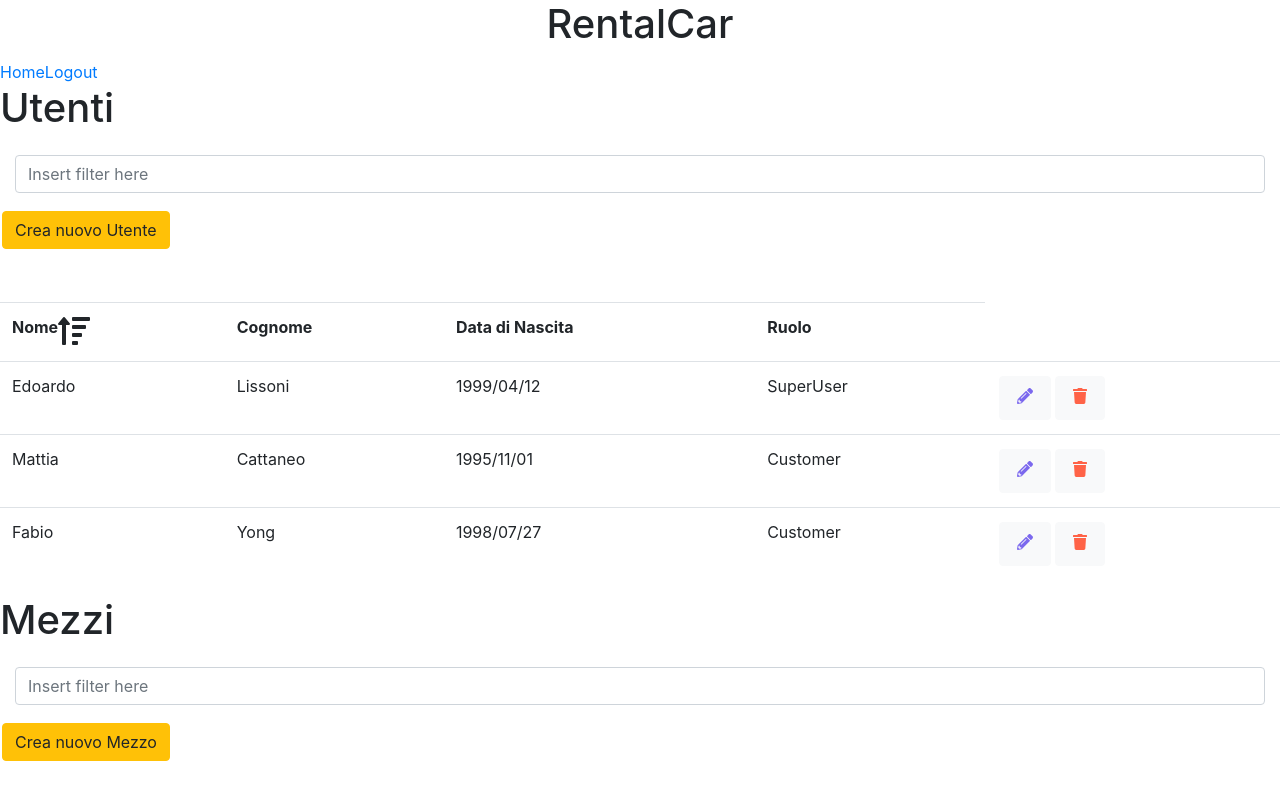
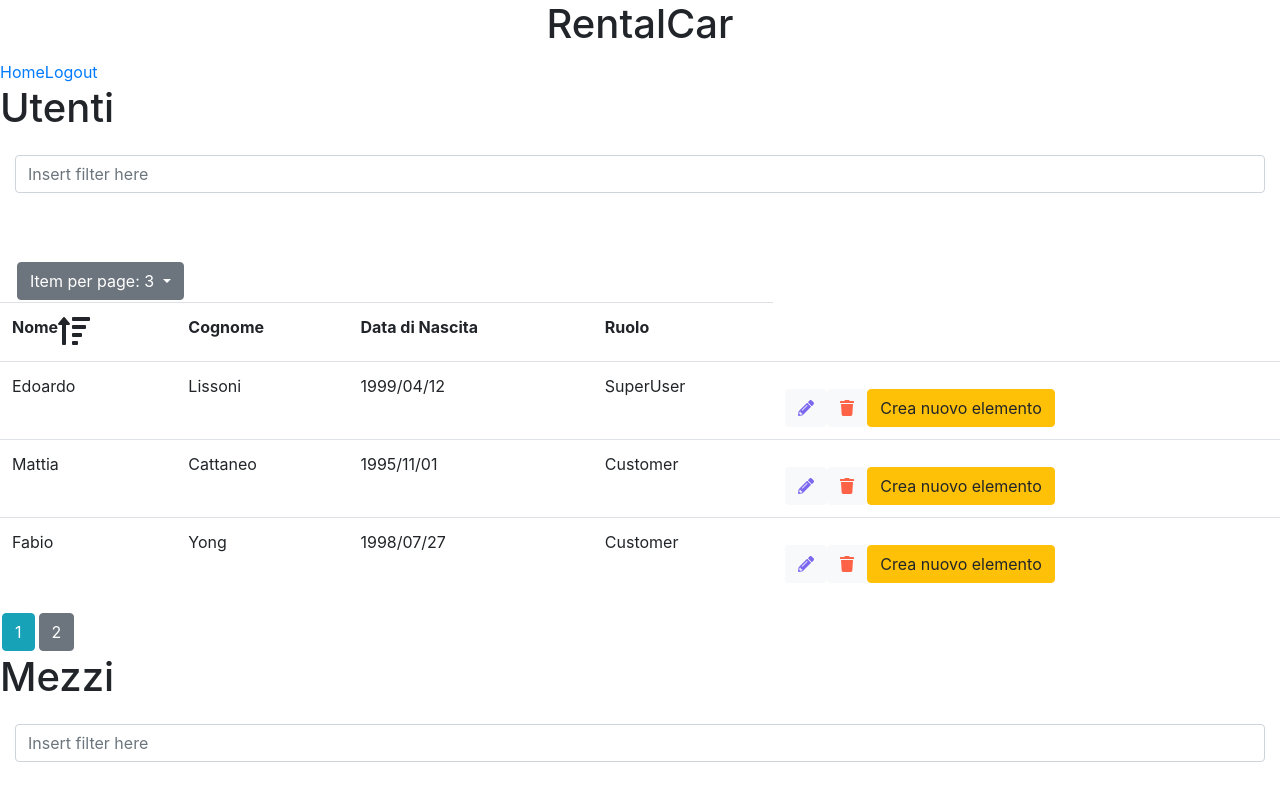
Before and after one commit to EdoLisso99/RentalCar-Frontend, an Angular app: page /home in a window 1280 px wide. Shown: the top 800 px of the page. Built offline with nearby package versions, Linux system fonts and the light colour scheme.

Commit message:
Implementazione bottone dinamico (da verificare se il "crea nuovo elemento" va bene in quella posizione).
Cancellazione ed implementazione dinamica del metodo di selezione degli item per pagina.

```diff
--- a/src/app/components/button/button.component.css
+++ b/src/app/components/button/button.component.css
@@ -0,0 +1,3 @@
+.bottone{
+  margin-top: 15px;
+}
--- a/src/app/components/button/button.component.html
+++ b/src/app/components/button/button.component.html
@@ -1 +1,4 @@
-<p>button works!</p>
+<button class="btn {{buttonConfig.customCssClass}} bottone" [style]="buttonConfig">
+  {{buttonConfig.text}}
+  <i class="{{buttonConfig.icon}}"></i>
+</button>
--- a/src/app/components/button/button.component.ts
+++ b/src/app/components/button/button.component.ts
@@ -1,4 +1,5 @@
-import { Component, OnInit } from '@angular/core';
+import {Component, Input, OnInit} from '@angular/core';
+import {MyButtonConfig} from "../../config/MyButtonConfig";
 
 @Component({
   selector: 'app-button',
@@ -7,6 +8,9 @@ import { Component, OnInit } from '@angular/core';
 })
 export class ButtonComponent implements OnInit {
 
+  @Input() buttonConfig !: MyButtonConfig;
+
+
   constructor() { }
 
   ngOnInit(): void {
--- a/src/app/components/home/home.component.html
+++ b/src/app/components/home/home.component.html
@@ -2,19 +2,14 @@
 <h1>Utenti</h1>
 <app-table
   [tableConfig]="userConfig"
-
-  (updateElement)="updateUtente($event)"
-  (createElement)="createUtente()"
-  (deleteElement)="deleteUtente($event)"
+  (onClickEvent)="doActionOnElement($event)"
 ></app-table>
 
 <h1>Mezzi</h1>
 <app-table
   [tableConfig]="mezziConfig"
 
-  (updateElement)="updateMezzo($event)"
-  (createElement)="createMezzo()"
-  (deleteElement)="deleteMezzo($event)"
+
 ></app-table>
 
 <h1>Prenotazioni</h1>
--- a/src/app/components/home/home.component.ts
+++ b/src/app/components/home/home.component.ts
@@ -18,40 +18,8 @@ export class HomeComponent implements OnInit {
   mezziConfig = mezziTableConfig;
   prenotazioniConfig = prenotazioniTableConfig;
 
-  updateUtente(updateElement:any){
-    alert("Update " + updateElement.nome)
-  }
-
-  updateMezzo(updateElement:any){
-    alert("Update " + updateElement.nome)
-  }
-
-  updatePrenotazione(updateElement:any){
-    alert("Update " + updateElement.nome)
-  }
-
-  deleteUtente(deleteElement:any){
-    alert("Cancellazione " + deleteElement.nome)
-  }
-
-  deleteMezzo(deleteElement:any){
-    alert("Cancellazione " + deleteElement.nome)
-  }
-
-  deletePrenotazione(deleteElement:any){
-    alert("Cancellazione " + deleteElement.nome)
-  }
-
-  createUtente(){
-    alert("Creazione utente");
-  }
-
-  createMezzo(){
-    alert("Creazione utente");
-  }
-
-  createPrenotazione(){
-    alert("Creazione utente");
+  doActionOnElement(obj:any){
+    alert("Azione: " + obj.action + " -Value: " + obj.data);
   }
 
   constructor(private mockService : MockDataService) { }
--- a/src/app/components/table/table.component.html
+++ b/src/app/components/table/table.component.html
@@ -4,17 +4,23 @@
          (keyup.enter)="filterData(filter)"/>
 </div>
 
-<div *ngIf="containsValue(0)">
-  <button (click)="createCertainElement()" type="button" class="btn btn-warning">
-    Crea nuovo {{tableConfig.type}}
-  </button>
-</div>
-
-
 <div class="dropdown col-4">
   <button [hidden]="!isFilterApplied"
           (click)="resetFilters()"
           class="btn btn-danger" type="button" id="resetFilterBtn">Reset Filters</button>
+</div>
+
+
+<div class="col-4">
+  <button class="btn btn-secondary dropdown-toggle" type="button" (click)="dropdownHidden = !dropdownHidden">
+    Item per page: {{tableConfig.pagination.itemPerPage}}
+  </button>
+  <div class="" [hidden]="dropdownHidden">
+    <div class="text-black-50 align-content-center col-4" *ngFor="let option of tableConfig.pagination.itemPerPageOptions">
+      <button class="btn btn-light"
+              (click)="showItem(option)">{{option}}</button>
+    </div>
+  </div>
 </div>
 
 <table class="table">
@@ -42,22 +48,14 @@
     <td *ngFor="let dataNames of getKey(backupData)">
       {{getValuesFromParameter(data, dataNames)}}</td>
     <td>
-      <span *ngIf="containsValue(1)">
-        <button class="btn btn-light" style="color: mediumslateblue"
-                (click)="updateCertainElement(data)">
-          <i class="fas fa-pencil-alt btn-action"></i>
-        </button>
-      </span>
-      <span *ngIf="containsValue(2)">
-        <button class="btn btn-light" style="color: tomato"
-                (click)="deleteCertainElement(data)">
-          <i class="fas fa-trash btn-action"></i>
-        </button>
+      <span *ngFor="let action of tableConfig.actions">
+        <app-button [buttonConfig]="getBtnConfigFromAction(action)" (click)="sendOnClickEvent(data, action)"></app-button>
       </span>
     </td>
   </tr>
 </table>
 
-<button *ngFor="let page of tableConfig.pagination.itemPerPageOptions"
+<button *ngFor="let page of pageArrayOptions"
         (click)="pageSelected = page"
-        type="button" [ngClass]="page == pageSelected ? 'btn btn-info' : 'btn btn-secondary'">{{page + 1}}</button>
+        type="button" [ngClass]="page == pageSelected ? 'btn btn-info' : 'btn btn-secondary'">{{page + 1}}
+</button>
--- a/src/app/components/table/table.component.ts
+++ b/src/app/components/table/table.component.ts
@@ -1,10 +1,10 @@
-import {Component, Input, OnInit} from '@angular/core';
-import {MyTableConfig} from "../../config/MyTableConfig";
-import { Output, EventEmitter } from '@angular/core';
+import {Component, EventEmitter, Input, OnInit, Output} from '@angular/core';
+import {MyTableActionEnum, MyTableConfig} from "../../config/MyTableConfig";
 import {mockAuto, mockUser} from "../../util/MockData";
 import {MockDataService} from "../../services/mock-data.service";
 
 import * as _ from 'lodash-es';
+import {createBtn, deleteBtn, emptyBtn, MyButtonConfig, updateBtn} from "../../config/MyButtonConfig";
 
 @Component({
   selector: 'app-table',
@@ -14,29 +14,23 @@ import * as _ from 'lodash-es';
 export class TableComponent implements OnInit {
 
   @Input () tableConfig !: MyTableConfig ;
-  @Output() updateElement = new EventEmitter<any>();
-  @Output() deleteElement = new EventEmitter<any>();
-  @Output() createElement = new EventEmitter<any>();
+  @Output() onClickEvent = new EventEmitter<any>();
 
-  updateCertainElement(value: any){
-    this.updateElement.emit(value);
-  }
-  deleteCertainElement(value: any){
-    this.deleteElement.emit(value);
-  }
-
-  createCertainElement(){
-    this.createElement.emit();
+  sendOnClickEvent(data:any, action: MyTableActionEnum){
+    this.onClickEvent.emit({data: data, action:action});
   }
 
   isColumnSelected = false;
   filter = '';
   isFilterApplied = false;
   pageSelected = 0;
+  dropdownHidden = true;
+  updateBtnConfig = updateBtn;
+  deleteBtnConfig = deleteBtn;
+  pageArrayOptions : number[] = [];
 
   // mockData : any[] = this.tableConfig.type == 'Utente' ? mockUser : mockAuto ;
-  mockData : any[] = [];
-
+  mockData : any[] = mockUser;
   backupData = this.mockData;
 
   //Restituisce i nomi dei parametri di un array di oggetti
@@ -86,12 +80,8 @@ export class TableComponent implements OnInit {
   }
 
   changePages(){
-    if(this.mockData.length % this.tableConfig.pagination.itemPerPage !== 0 ){
-      this.tableConfig.pagination.itemPerPageOptions = [...Array(Math.round(this.mockData.length / this.tableConfig.pagination.itemPerPage) + 1).keys()];
-    }
-    else {
-      this.tableConfig.pagination.itemPerPageOptions = [...Array(this.mockData.length / this.tableConfig.pagination.itemPerPage).keys()];
-    }
+    this.pageArrayOptions = [...Array(Math.ceil(this.mockData.length / this.tableConfig.pagination.itemPerPage)).keys()];
+    this.pageSelected = 0;
   }
 
   constructor(private mockService : MockDataService) {
@@ -99,12 +89,6 @@ export class TableComponent implements OnInit {
 
   ngOnInit(): void {
     this.changePages();
-    if(this.tableConfig.type == 'Utente'){
-      this.getUtenti();
-    }
-    else {
-      this.getMezzi();
-    }
   }
 
   contains(array:any[], value:any) : boolean{
@@ -124,24 +108,26 @@ export class TableComponent implements OnInit {
     this.changePages();
   }
 
-  getUtenti(){
-    // this.mockService.getMockUsers().subscribe(user => this.mockData = user);
-    this.mockData = mockUser;
-    this.backupData = mockUser;
-
-    let x = '';
+  getBtnConfigFromAction(action: MyTableActionEnum) : MyButtonConfig {
+        switch (action){
+          case MyTableActionEnum.EDIT:
+            return updateBtn;
+            break;
+          case MyTableActionEnum.DELETE:
+            return deleteBtn;
+            break;
+          case MyTableActionEnum.NEW_ROW:
+            return createBtn;
+            break;
+          default:
+            return emptyBtn;
+            break;
+        }
   }
 
-  getMezzi(){
-    // this.mockService.getMockMezzi().subscribe(mezzo => this.mockData = mezzo);
-    this.mockData = mockAuto;
-    this.backupData = mockAuto;
-    let x = '';
-
+  showItem(option: number) {
+    this.tableConfig.pagination.itemPerPage = option;
+    this.dropdownHidden = !this.dropdownHidden;
+    this.changePages();
   }
-
-  containsValue(cmd: any) : boolean {
-    return Object.values(this.tableConfig.actions).includes(cmd);
-  }
-
 }
--- a/src/app/config/MyButtonConfig.ts
+++ b/src/app/config/MyButtonConfig.ts
@@ -1,12 +1,33 @@
 export interface MyButtonConfig{
-  customCssClass : string ;
-  text : string ;
-  icon : string ;
+  customCssClass : string,
+  text : string,
+  icon : string,
+  color: string,
 
 }
 
-export const btnConfig : MyButtonConfig = {
-  customCssClass : 'btn-success',
-  text : 'Cliccami!',
-  icon : 'fas fa-check'
+export const updateBtn : MyButtonConfig = {
+  customCssClass : 'btn-light',
+  text : '',
+  icon : 'fas fa-pencil-alt',
+  color: "mediumslateblue",
 }
+export const deleteBtn : MyButtonConfig = {
+  customCssClass : 'btn-light',
+  text : '',
+  icon : 'fas fa-trash',
+  color: "tomato",
+}
+
+export const createBtn : MyButtonConfig = {
+  customCssClass : 'btn-warning',
+  text : 'Crea nuovo elemento',
+  icon : '',
+  color: "",
+}
+export const emptyBtn : MyButtonConfig = {
+  customCssClass : '',
+  text : '',
+  icon : '',
+  color: "",
+}
--- a/src/app/config/MyTableConfig.ts
+++ b/src/app/config/MyTableConfig.ts
@@ -49,7 +49,7 @@ export const  userTableConfig : MyTableConfig = {
   pagination:
     {
       itemPerPage: 3,
-      itemPerPageOptions: [0]
+      itemPerPageOptions: [3, 5, 10, 15]
     },
   actions:[
     MyTableActionEnum.EDIT,
@@ -80,7 +80,7 @@ export const  mezziTableConfig : MyTableConfig = {
   pagination:
     {
       itemPerPage: 3,
-      itemPerPageOptions: [0]
+      itemPerPageOptions: [3, 5, 10, 15]
     },
   actions:[
     MyTableActionEnum.EDIT,
@@ -110,7 +110,7 @@ export const  prenotazioniTableConfig : MyTableConfig = {
   pagination:
     {
       itemPerPage: 3,
-      itemPerPageOptions: [0]
+      itemPerPageOptions: [3, 5, 10, 15]
     },
   actions:[
     MyTableActionEnum.EDIT,
--- a/src/app/util/MockData.ts
+++ b/src/app/util/MockData.ts
@@ -36,7 +36,7 @@ export const mockUser  = [
     cognome: 'D\'Amato',
     dataDiNascita: '1994/02/04',
     ruolo: 'Customer'
-  },
+  }
 ];
 
 export  const mockAuto = [
```
Also changed, not shown: 1 other file (tests, documents, lock files or other folders).
